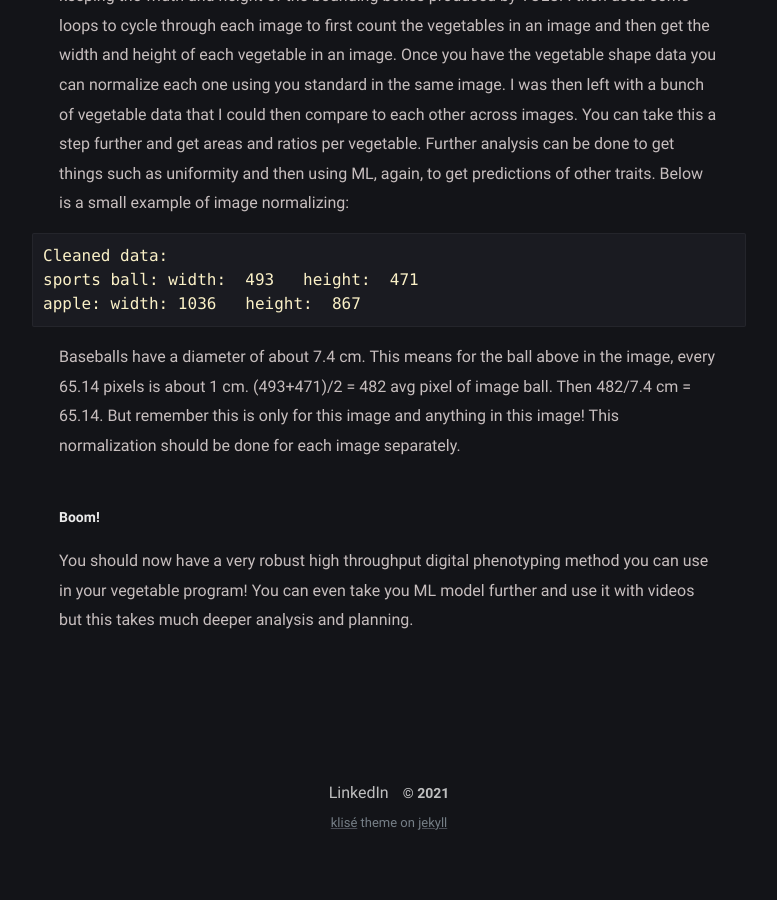
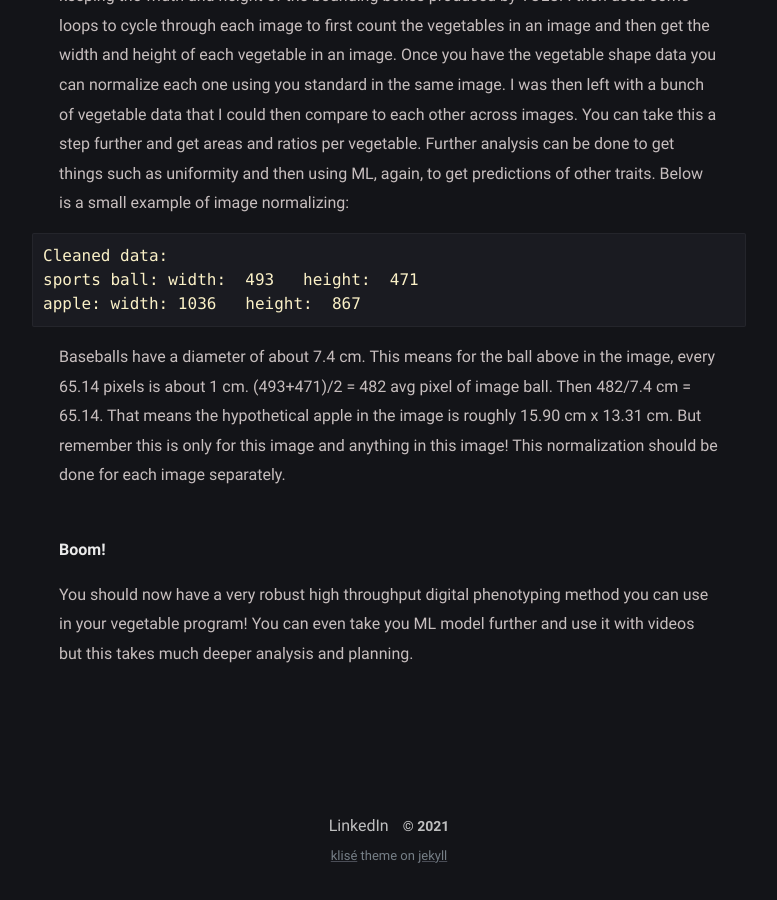
Before and after one commit to jknitey/jknitey.github.io, a Jekyll site: the page built from _posts/2021-09-06-bringing-vegetables-up-to-ML-speed.md, in a window 1280 px wide and 900 px high, scrolled down 2939 px. Shown: the whole window, without its empty margins (251-1028 px from the left). Built offline with Jekyll 4.4.1, drawn with Linux system fonts in a browser that asks for light colours; before the commit the page ends 3806 px from its top, so only the background shows below that.

Commit message:
Update 2021-09-06-bringing-vegetables-up-to-ML-speed.md

````diff
--- a/_posts/2021-09-06-bringing-vegetables-up-to-ML-speed.md
+++ b/_posts/2021-09-06-bringing-vegetables-up-to-ML-speed.md
@@ -42,7 +42,7 @@ sports ball: width:  493   height:  471
 apple: width: 1036   height:  867
 ```
 
-Baseballs have a diameter of about 7.4 cm. This means for the ball above in the image, every 65.14 pixels  is about 1 cm. (493+471)/2 = 482 avg pixel of image ball. Then 482/7.4 cm = 65.14. But remember this is only for this image and anything in this image! This normalization should be done for each image separately.
+Baseballs have a diameter of about 7.4 cm. This means for the ball above in the image, every 65.14 pixels  is about 1 cm. (493+471)/2 = 482 avg pixel of image ball. Then 482/7.4 cm = 65.14. That means the hypothetical apple in the image is roughly 15.90 cm x 13.31 cm. But remember this is only for this image and anything in this image! This normalization should be done for each image separately.
 
-###### Boom!
+##### Boom!
 You should now have a very robust high throughput digital phenotyping method you can use in your vegetable program! You can even take you ML model further and use it with videos but this takes much deeper analysis and planning.
````
